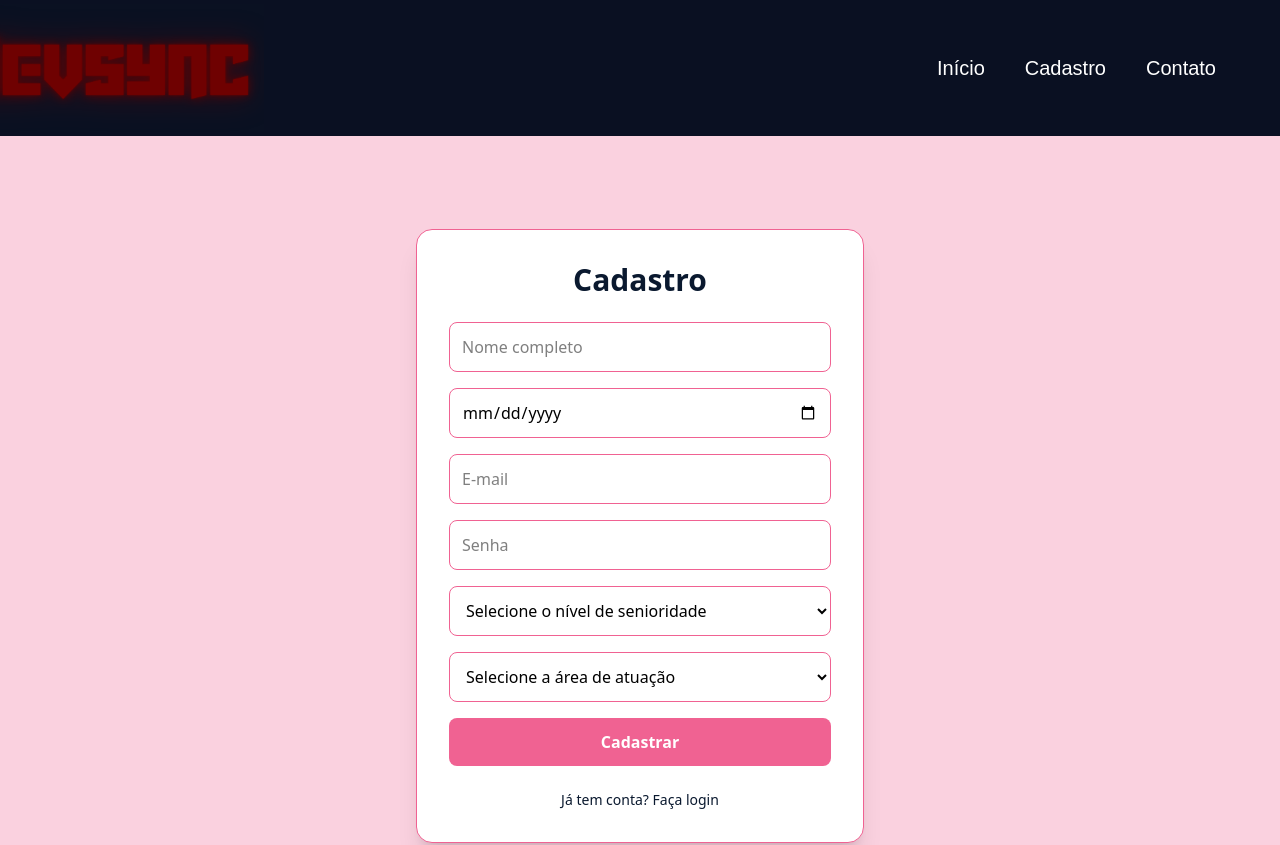
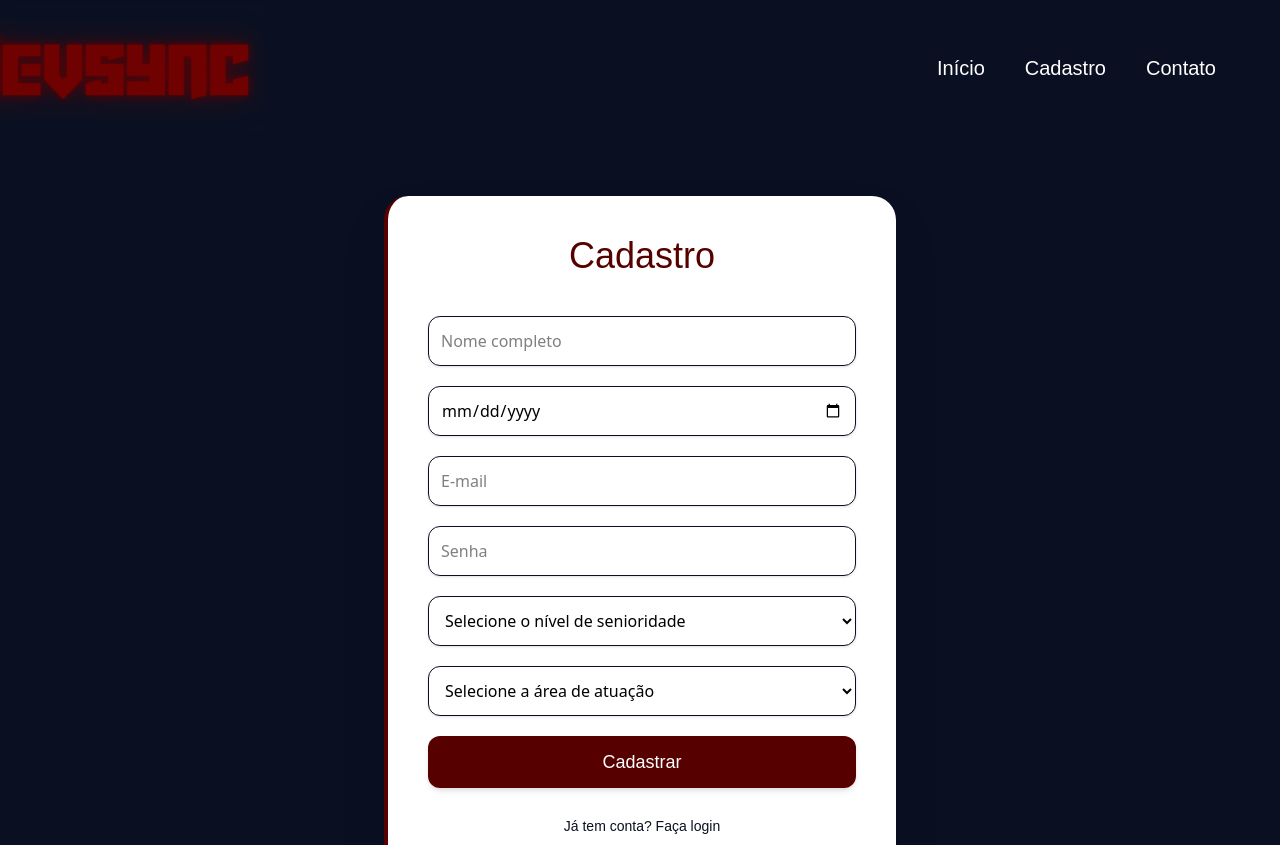
Before and after one commit to GS-DevSync/Front-web---DevSync, a React (Vite) app in the folder frontend/: page /cadastro in a window 1280 px wide. Shown: the top 845 px of the page. Built offline with nearby package versions, Linux system fonts and the light colour scheme.

Commit message:
Estilizando cadastro e login

```diff
--- a/frontend/src/components/Nav.jsx
+++ b/frontend/src/components/Nav.jsx
@@ -17,15 +17,37 @@ export default function Nav() {
 
         {/* LINKS */}
         <ul className="font-special flex flex-wrap items-center gap-10 text-lg md:text-xl">
-          <li className="hover:text-[#570000] cursor-pointer">
-            <a href="/">Início</a>
+
+          <li>
+            <a
+              href="/"
+              className="cursor-pointer transition transform hover:-translate-y-1 hover:scale-105
+                         hover:text-[#570000] duration-200 inline-block"
+            >
+              Início
+            </a>
           </li>
-          <li className="hover:text-[#570000] cursor-pointer">
-            <a href="/cadastro">Cadastro</a>
+
+          <li>
+            <a
+              href="/cadastro"
+              className="cursor-pointer transition transform hover:-translate-y-1 hover:scale-105
+                         hover:text-[#570000] duration-200 inline-block"
+            >
+              Cadastro
+            </a>
           </li>
-          <li className="hover:text-[#570000] cursor-pointer">
-            <a href="/contato">Contato</a>
+
+          <li>
+            <a
+              href="/contato"
+              className="cursor-pointer transition transform hover:-translate-y-1 hover:scale-105
+                         hover:text-[#570000] duration-200 inline-block"
+            >
+              Contato
+            </a>
           </li>
+
         </ul>
 
       </nav>
--- a/frontend/src/routes/Cadastro.jsx
+++ b/frontend/src/routes/Cadastro.jsx
@@ -1,7 +1,6 @@
 import React, { useState } from "react";
 import axios from "axios";
 import { useNavigate } from "react-router-dom";
-
 
 const Cadastro = () => {
   const API_URL = "http://localhost:3001/perfil";
@@ -55,18 +54,22 @@ const Cadastro = () => {
   };
 
   return (
-    <div className="min-h-screen bg-[#FAD1DF] flex items-center justify-center">
-      <div className="w-full max-w-md bg-white rounded-2xl shadow-xl p-8 border border-[#F06292]">
-        <h1 className="text-3xl font-bold text-center text-[#0A192F] mb-6">
+    <div className="min-h-screen bg-[#0A1022] flex items-center justify-center px-4">
+
+      <div className="w-full max-w-lg bg-white rounded-3xl shadow-2xl p-10 border-l-4 border-[#570000]">
+
+        <h1 className="text-4xl text-center text-[#570000] mb-10 font-special">
           Cadastro
         </h1>
+
         <form
-          className="flex flex-col gap-4"
+          className="flex flex-col gap-5"
           onSubmit={(e) => {
             e.preventDefault();
             cadastrarPerfil();
           }}
         >
+          {/* INPUTS */}
           <input
             type="text"
             placeholder="Nome completo"
@@ -74,16 +77,20 @@ const Cadastro = () => {
             onChange={(e) =>
               setNovoPerfil({ ...novoPerfil, nome: e.target.value })
             }
-            className="border border-[#F06292] p-3 rounded-lg focus:outline-none focus:ring-2 focus:ring-[#F06292]"
+            className="border border-[#0A1022] p-3 rounded-xl shadow-sm focus:outline-none
+                       focus:ring-2 focus:ring-[#570000] transition"
           />
+
           <input
             type="date"
             value={novoPerfil.dataNascimento}
             onChange={(e) =>
               setNovoPerfil({ ...novoPerfil, dataNascimento: e.target.value })
             }
-            className="border border-[#F06292] p-3 rounded-lg focus:outline-none focus:ring-2 focus:ring-[#F06292]"
+            className="border border-[#0A1022] p-3 rounded-xl shadow-sm focus:outline-none
+                       focus:ring-2 focus:ring-[#570000] transition"
           />
+
           <input
             type="email"
             placeholder="E-mail"
@@ -91,8 +98,10 @@ const Cadastro = () => {
             onChange={(e) =>
               setNovoPerfil({ ...novoPerfil, email: e.target.value })
             }
-            className="border border-[#F06292] p-3 rounded-lg focus:outline-none focus:ring-2 focus:ring-[#F06292]"
+            className="border border-[#0A1022] p-3 rounded-xl shadow-sm focus:outline-none
+                       focus:ring-2 focus:ring-[#570000] transition"
           />
+
           <input
             type="password"
             placeholder="Senha"
@@ -100,15 +109,18 @@ const Cadastro = () => {
             onChange={(e) =>
               setNovoPerfil({ ...novoPerfil, senha: e.target.value })
             }
-            className="border border-[#F06292] p-3 rounded-lg focus:outline-none focus:ring-2 focus:ring-[#F06292]"
+            className="border border-[#0A1022] p-3 rounded-xl shadow-sm focus:outline-none
+                       focus:ring-2 focus:ring-[#570000] transition"
           />
 
+          {/* SELECTS */}
           <select
             value={novoPerfil.nivelSenioridade}
             onChange={(e) =>
               setNovoPerfil({ ...novoPerfil, nivelSenioridade: e.target.value })
             }
-            className="border border-[#F06292] p-3 rounded-lg focus:outline-none focus:ring-2 focus:ring-[#F06292]"
+            className="border border-[#0A1022] p-3 rounded-xl shadow-sm bg-white
+                       focus:outline-none focus:ring-2 focus:ring-[#570000] transition"
           >
             <option value="">Selecione o nível de senioridade</option>
             <option value="estagiario">Estagiário / Intern</option>
@@ -120,60 +132,52 @@ const Cadastro = () => {
             <option value="cto">CTO / Head de Tecnologia</option>
           </select>
 
-
           <select
             value={novoPerfil.areaDesenvolvimento}
             onChange={(e) =>
               setNovoPerfil({ ...novoPerfil, areaDesenvolvimento: e.target.value })
             }
-            className="border border-[#F06292] p-3 rounded-lg focus:outline-none focus:ring-2 focus:ring-[#F06292]"
+            className="border border-[#0A1022] p-3 rounded-xl shadow-sm bg-white
+                       focus:outline-none focus:ring-2 focus:ring-[#570000] transition"
           >
             <option value="">Selecione a área de atuação</option>
-            {/* Desenvolvimento */}
             <option value="frontend">Frontend</option>
             <option value="backend">Backend</option>
             <option value="fullstack">Full-Stack</option>
             <option value="mobile">Mobile</option>
             <option value="desktop">Desktop / Software</option>
-
-            {/* Infraestrutura */}
             <option value="devops">DevOps / Cloud</option>
             <option value="sre">SRE</option>
             <option value="infraestrutura">Infraestrutura / Redes</option>
-
-            {/* Dados e Inteligência */}
             <option value="dataEngineer">Data Engineer</option>
-            <option value="dataAnalyst">Data Analyst / BI</option>
-            <option value="dataScientist">Data Scientist / Machine Learning</option>
+            <option value="dataAnalyst">Data Analyst</option>
+            <option value="dataScientist">Data Scientist</option>
             <option value="bigData">Big Data</option>
-
-            {/* Qualidade */}
             <option value="qa">QA / Testes</option>
-
-            {/* UX/UI */}
             <option value="ux">UX Designer</option>
             <option value="ui">UI Designer</option>
             <option value="productDesigner">Product Designer</option>
-
-            {/* Segurança */}
             <option value="cybersecurity">Cybersecurity</option>
-
-            {/* Outras especializações */}
             <option value="gameDev">Game Developer</option>
             <option value="embeddedIoT">Embedded / IoT</option>
             <option value="arVr">AR/VR Developer</option>
             <option value="blockchain">Blockchain / Web3</option>
           </select>
 
+          {/* BOTÃO */}
           <button
             type="submit"
-            className="cursor-pointer bg-[#F06292] text-white font-semibold py-3 rounded-lg hover:bg-[#d94d7f] transition"
+            className="font-special cursor-pointer bg-[#570000] text-white py-3
+                       rounded-xl shadow-md hover:bg-[#0A1022] transition text-lg"
           >
             Cadastrar
           </button>
+
+          {/* LINK LOGIN */}
           <p
             onClick={() => navigate("/login")}
-            className="text-center text-sm text-[#0A192F] mt-2 cursor-pointer hover:underline"
+            className="font-special text-center text-sm text-[#0A1022] mt-2 cursor-pointer
+                       hover:underline hover:text-[#570000] transition"
           >
             Já tem conta? Faça login
           </p>
--- a/frontend/src/routes/Contato.jsx
+++ b/frontend/src/routes/Contato.jsx
@@ -70,7 +70,7 @@ const Contato = () => {
 
             <button
               type="submit"
-              className="w-full bg-[#570000] text-white py-3 rounded-lg text-lg font-semibold hover:bg-[#6d0000] transition"
+              className="w-full bg-[#570000] text-white py-3 rounded-lg text-lg hover:bg-[#6d0000] transition"
             >
               Enviar
             </button>
```
Also changed, not shown: frontend/src/routes/Home.jsx (+32 -61 lines), frontend/src/routes/Login.jsx (+32 -18 lines), 1 other file (tests, documents, lock files or other folders).
